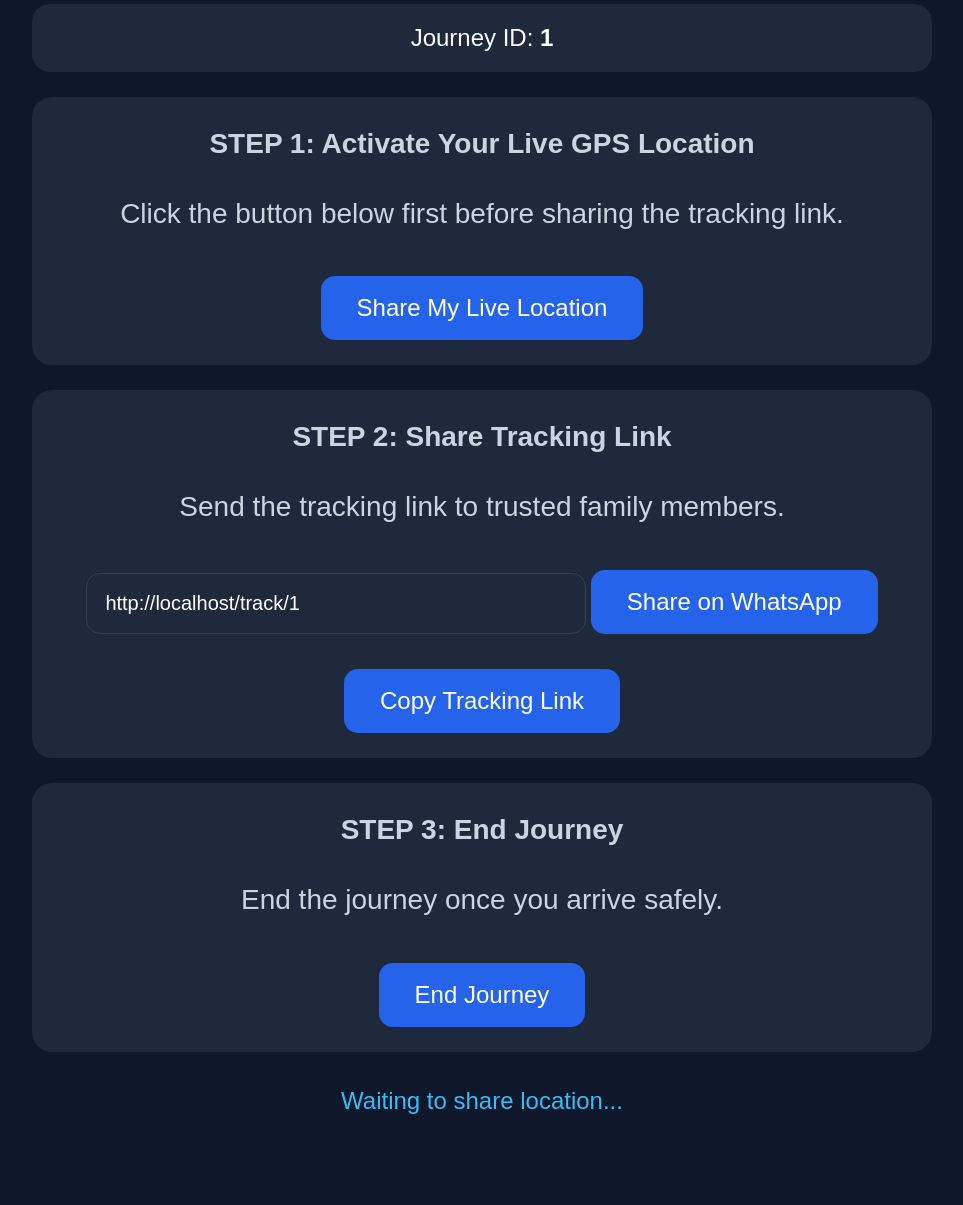
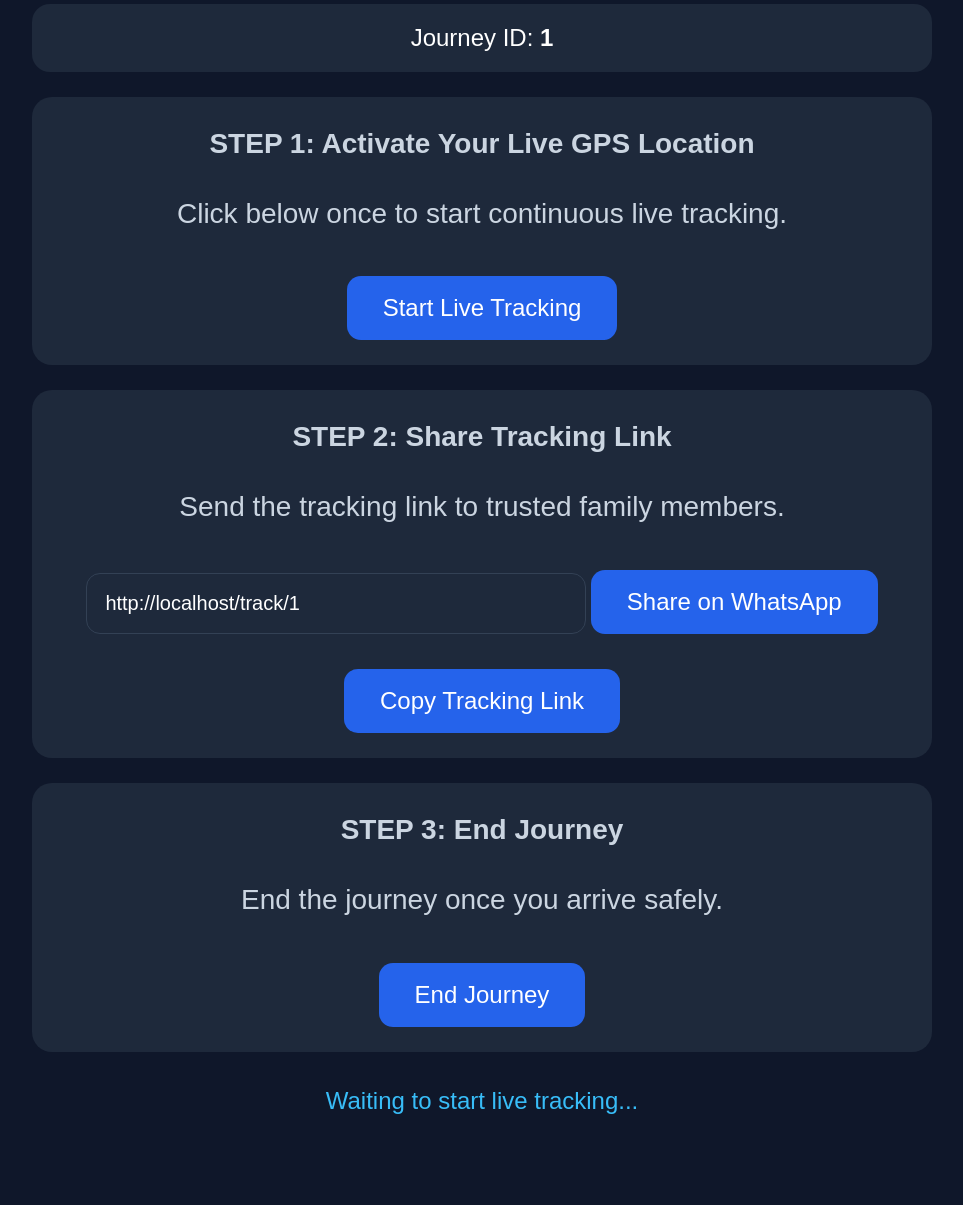
Before and after one commit to kwetu-stack/safari-safe, a Flask app: page /live/1 in a window 1280 px wide. Shown: the part 245-1450 px from the top of the page, without its empty margins (158-1121 px from the left). Run offline with Flask 3, Linux system fonts and the light colour scheme.

Commit message:
add continuous live gps tracking

```diff
--- a/templates/live.html
+++ b/templates/live.html
@@ -35,11 +35,15 @@
         </p>
 
         <p>
-            Click the button below first before sharing the tracking link.
+            Click below once to start continuous live tracking.
         </p>
 
-        <button onclick="sendLocation()">
-            Share My Live Location
+        <button
+            id="liveButton"
+            onclick="startLiveTracking()">
+
+            Start Live Tracking
+
         </button>
 
     </div>
@@ -94,12 +98,14 @@
     </div>
 
     <p id="status" class="status-text">
-        Waiting to share location...
+        Waiting to start live tracking...
     </p>
 
 </div>
 
 <script>
+
+let trackingInterval = null;
 
 function shareWhatsApp() {
 
@@ -129,22 +135,47 @@ function copyLink() {
     alert("Tracking link copied!");
 }
 
-function sendLocation() {
+function startLiveTracking() {
 
     const status =
         document.getElementById("status");
 
+    const liveButton =
+        document.getElementById("liveButton");
+
     if (!navigator.geolocation) {
 
-        sendFallback(
-            "Geolocation not supported"
-        );
+        status.innerText =
+            "Geolocation not supported.";
+
+        return;
+    }
+
+    // Prevent multiple intervals
+    if (trackingInterval !== null) {
 
         return;
     }
 
     status.innerText =
-        "Getting your GPS location...";
+        "Starting continuous live tracking...";
+
+    liveButton.innerText =
+        "Live Tracking Active";
+
+    liveButton.disabled = true;
+
+    // Send immediately first time
+    sendCurrentLocation();
+
+    // Continue sending every 5 seconds
+    trackingInterval = setInterval(
+        sendCurrentLocation,
+        5000
+    );
+}
+
+function sendCurrentLocation() {
 
     navigator.geolocation.getCurrentPosition(
 
@@ -159,28 +190,22 @@ function sendLocation() {
             sendToServer(
                 lat,
                 lng,
-                "Live GPS location activated successfully."
+                "Live tracking active."
             );
 
         },
 
         function(error) {
 
-            sendFallback(
-                "GPS blocked, using fallback location"
-            );
+            document.getElementById("status").innerText =
+                "Unable to get GPS location.";
 
+        },
+
+        {
+            enableHighAccuracy: true
         }
 
-    );
-}
-
-function sendFallback(message) {
-
-    sendToServer(
-        -1.2921,
-        36.8219,
-        message
     );
 }
 
@@ -215,7 +240,7 @@ function sendToServer(lat, lng, message) {
     .catch(error => {
 
         document.getElementById("status").innerText =
-            "Failed to share location.";
+            "Failed to update live location.";
 
         console.error(error);
 
@@ -224,6 +249,12 @@ function sendToServer(lat, lng, message) {
 }
 
 function endJourney() {
+
+    // Stop live updates
+    if (trackingInterval !== null) {
+
+        clearInterval(trackingInterval);
+    }
 
     fetch("/end_journey/{{ journey_id }}", {
 
```
